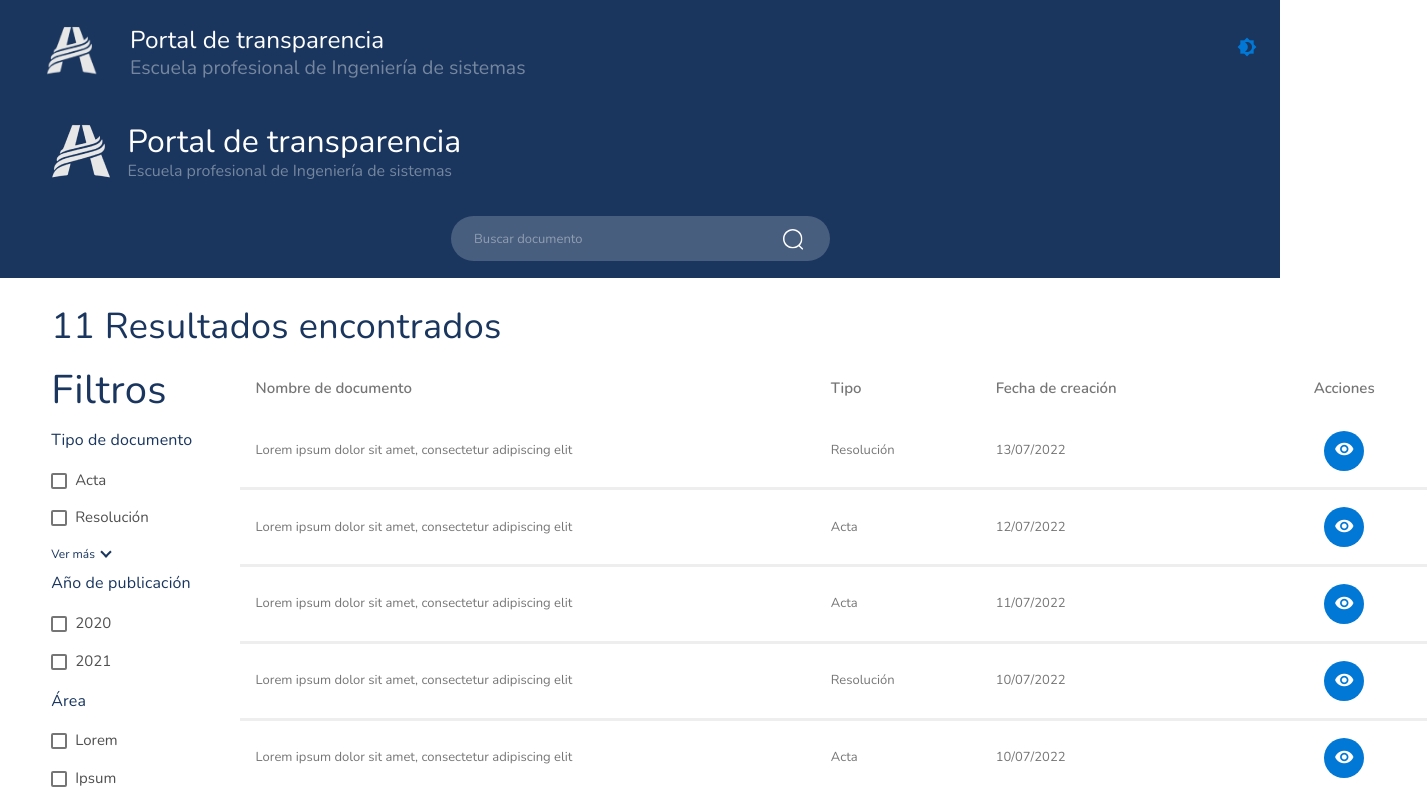
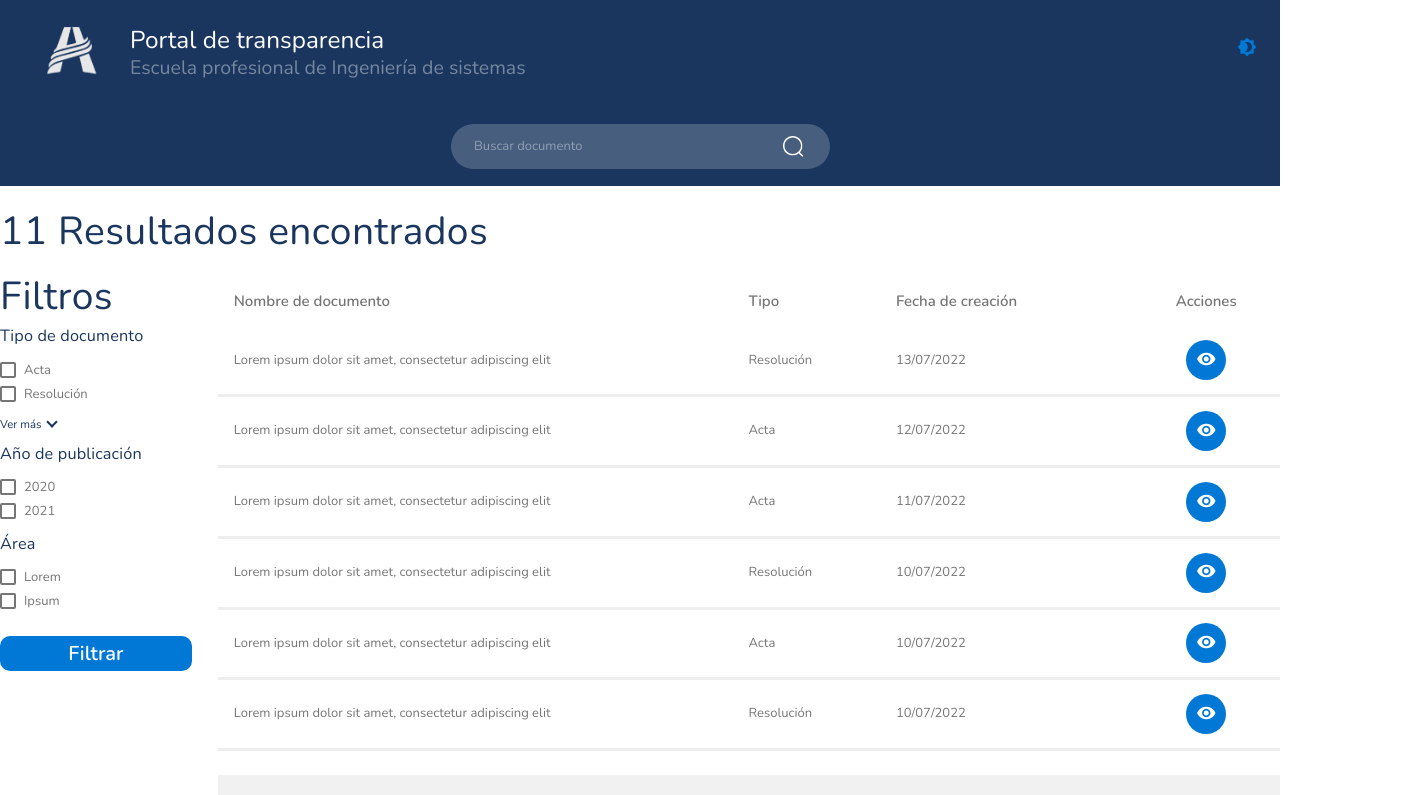
Before and after one commit to jorgemaquera/transparencia-upeu, an Angular app: page / in a window 1280 px wide. Shown: the top 795 px of the page, 1427 px wide, since content can reach past the window. Built offline with nearby package versions, Linux system fonts and the light colour scheme.

Commit message:
fix: styles for search view

```diff
--- a/src/app/pages/search/search.component.css
+++ b/src/app/pages/search/search.component.css
@@ -1,36 +1,7 @@
 /* Header Styles */
-.header {
-  background-color: #1a365e;
-  padding: 1.3% 4%;
-}
-
-.header-title {
-  font-size: 32px;
-  line-height: 35px;
-
-  color: #ffffff;
-}
-
-.header-subtitle {
-  font-size: 16px;
-
-  color: rgba(255, 255, 255, 0.4);
-}
-
 .row {
   display: flex;
   flex-direction: left;
-}
-
-.titles {
-  margin-left: 1.3%;
-}
-
-.logo {
-  width: 61px;
-  height: 58px;
-  left: 42px;
-  top: 17px;
 }
 
 /* Search Input Styles */
@@ -63,42 +34,7 @@
   color: rgba(255, 255, 255, 0.4) !important;
 }
 
-/* Body */
-.container {
-  padding: 1% 4% 5% 4%;
-  width: 100vw;
-}
-
-.results {
-  font-size: 36px;
-  color: #1a365e;
-  margin: 0;
-  padding: 2% 4% 0 4%;
-}
-
 /* Filters Styles */
-.filters {
-  width: 20%;
-}
-
-.filters-title {
-  font-size: 40px;
-  margin: 0 0 7% 0;
-  color: #1a365f;
-}
-
-.filters-options {
-  font-size: 16px;
-  color: #1a365f;
-  margin: 0;
-}
-
-.filter-checkbox {
-  font-size: 15px;
-  color: #4f4f4f;
-  margin: 3% 0%;
-}
-
 ul {
   padding: 0;
   margin: 5% 0;
@@ -113,15 +49,14 @@ li {
 .btn-view-more {
   border: none;
   background-color: inherit;
-  font-size: 12px;
   cursor: pointer;
-  color: #1a365f;
   margin: 0 0 5% 0;
   padding: 0;
+  color: #1a365f;
 }
 
 .arrow-down {
-  border: solid #1a365e;
+  border: solid #1a365f;
   border-width: 0 2px 2px 0;
   display: inline-block;
   padding: 3px;
@@ -140,13 +75,8 @@ li {
 }
 
 /* Table Styles */
-.docs-table {
-  width: 120%;
-  margin-left: 2%;
-}
-
 table {
-  width: 120%;
+  width: 100%;
 }
 
 th {
@@ -167,10 +97,10 @@ td {
   padding: 5% 0;
 }
 
-.mat-paginator {
-  width: 120%;
+/* .mat-paginator {
+  width: 110%;
   background-color: #fff !important;
-}
+} */
 
 .mat-header-cell {
   border-bottom: transparent;
--- a/src/app/pages/search/search.component.html
+++ b/src/app/pages/search/search.component.html
@@ -1,23 +1,100 @@
-<div class="header">
-  <div class="row">
-    <img class="logo" src="assets/images/logo.png" height="35px" />
-    <div class="titles">
-      <div class="header-title">Portal de transparencia</div>
-      <div class="header-subtitle">
-        Escuela profesional de Ingeniería de sistemas
-      </div>
-    </div>
-  </div>
-</div>
 <div class="search-container">
   <input type="text" placeholder="Buscar documento" class="field" />
   <div class="icons-container">
     <div class="icon-search"></div>
   </div>
 </div>
-<h4 class="results">11 Resultados encontrados</h4>
-<div class="container">
-  <div class="row">
+<div class="container mx-auto">
+  <h4 class="text-5xl pt-8">11 Resultados encontrados</h4>
+  <div class="grid grid-cols-6 my-8 gap-x-8">
+    <div class="col-span-1">
+      <h4 class="text-5xl mb-3">Filtros</h4>
+      <h6 class="text-xl">Tipo de documento</h6>
+      <ul>
+        <li>
+          <mat-checkbox class="text-base">Acta</mat-checkbox>
+        </li>
+        <li>
+          <mat-checkbox class="text-base">Resolución</mat-checkbox>
+        </li>
+      </ul>
+      <button class="btn-view-more text-sm">
+        Ver más <i class="arrow-down text-base"></i>
+      </button>
+      <h6 class="text-xl">Año de publicación</h6>
+      <ul>
+        <li>
+          <mat-checkbox class="text-base">2020</mat-checkbox>
+        </li>
+        <li>
+          <mat-checkbox class="text-base">2021</mat-checkbox>
+        </li>
+      </ul>
+      <h6 class="text-xl">Área</h6>
+      <ul>
+        <li>
+          <mat-checkbox class="text-base">Lorem</mat-checkbox>
+        </li>
+        <li>
+          <mat-checkbox class="text-base">Ipsum</mat-checkbox>
+        </li>
+      </ul>
+      <button mat-flat-button color="accent" class="btn-apply-filters">
+        Filtrar
+      </button>
+    </div>
+    <div class="col-span-5">
+      <div class="mat-elevation-z0 mb-10">
+        <table
+          mat-table
+          [dataSource]="datasource"
+          matSort
+          (matSortChange)="announceSortChange($event)">
+          <ng-container matColumnDef="name">
+            <th mat-header-cell *matHeaderCellDef mat-sort-header>
+              Nombre de documento
+            </th>
+            <td mat-cell *matCellDef="let element">
+              <div class="cell">{{ element.name }}</div>
+            </td>
+          </ng-container>
+          <ng-container matColumnDef="type">
+            <th mat-header-cell *matHeaderCellDef mat-sort-header>Tipo</th>
+            <td mat-cell *matCellDef="let element">
+              <div class="cell">{{ element.type }}</div>
+            </td>
+          </ng-container>
+          <ng-container matColumnDef="date">
+            <th mat-header-cell *matHeaderCellDef mat-sort-header>
+              Fecha de creación
+            </th>
+            <td mat-cell *matCellDef="let element">
+              <div class="cell">{{ element.date }}</div>
+            </td>
+          </ng-container>
+          <ng-container matColumnDef="actions">
+            <th mat-header-cell *matHeaderCellDef>Acciones</th>
+            <td mat-cell *matCellDef="let element">
+              <div
+                *ngIf="element.actions.includes('view')"
+                class="btn-view-doc">
+                <button mat-mini-fab color="accent">
+                  <mat-icon>visibility</mat-icon>
+                </button>
+              </div>
+            </td>
+          </ng-container>
+          <tr mat-header-row *matHeaderRowDef="columns"></tr>
+          <tr mat-row *matRowDef="let row; columns: columns"></tr>
+        </table>
+        <mat-paginator pageSize="6"></mat-paginator>
+      </div>
+    </div>
+  </div>
+</div>
+<!-- <h4 class="text-5xl px-4">11 Resultados encontrados</h4>
+<div class="container mx-auto grid grid-cols-3 my-8 gap-x-8">
+  <div class="col-span-2">
     <div class="filters">
       <h4 class="filters-title">Filtros</h4>
       <h6 class="filters-options">Tipo de documento</h6>
@@ -52,7 +129,8 @@
         Filtrar
       </button>
     </div>
-
+  </div>
+  <div class="col-span-1">
     <div class="mat-elevation-z0 docs-table">
       <table
         mat-table
@@ -97,4 +175,4 @@
       <mat-paginator pageSize="6"></mat-paginator>
     </div>
   </div>
-</div>
+</div> -->
--- a/src/assets/sass/_variable.scss
+++ b/src/assets/sass/_variable.scss
@@ -154,7 +154,8 @@ $theme-background: (
 
 $theme-foreground: (
   //custom
-  headers: rgba(0, 0, 0, 0.87),
+  // headers: rgba(0, 0, 0, 0.87),
+  headers: #1a365e,
   secondary-headers: rgba(0, 0, 0, 0.87),
   icons-hover: #333,
   divider-solid: rgba(0, 0, 0, 0.12),
```
